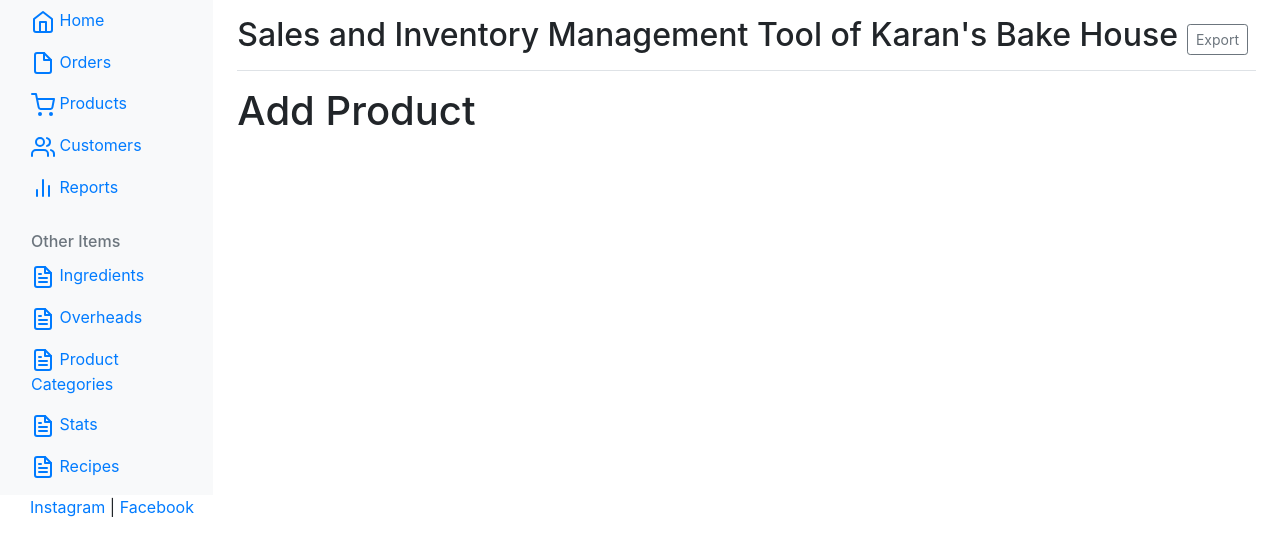
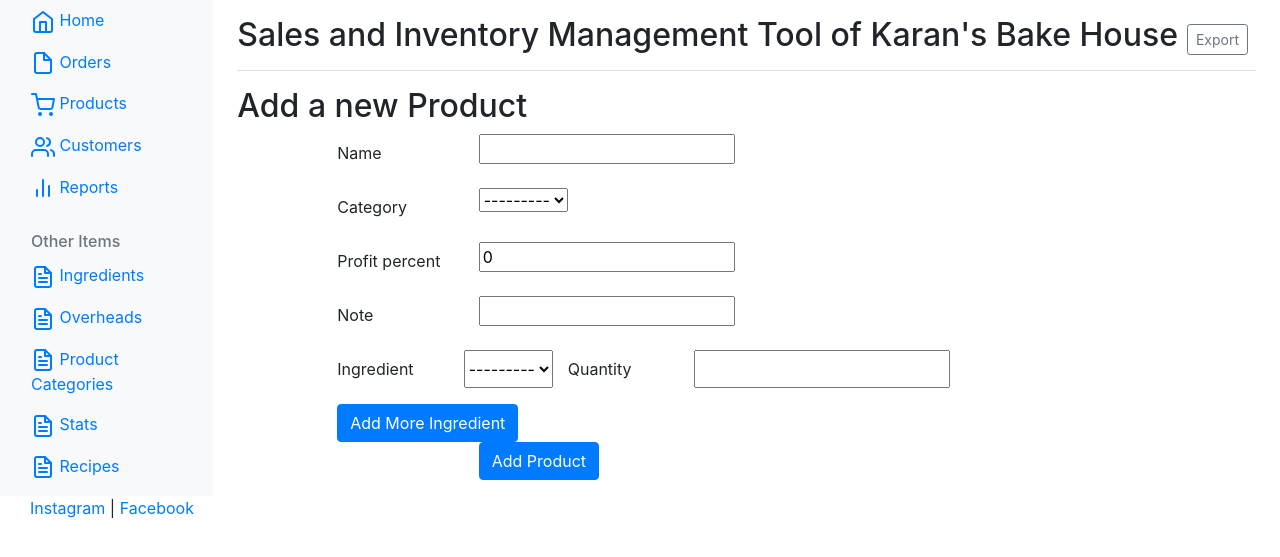
Before and after one commit to rag2180/kbh_tool, a Django app: page /add_product in a window 1280 px wide. Shown: the part 40-597 px from the top of the page. Run offline with Django 3.2, Linux system fonts and the light colour scheme; data that the repository does not hold is empty; some libraries are stand-ins or nearby versions.

Commit message:
Added delete capability

```diff
--- a/inventory/forms.py
+++ b/inventory/forms.py
@@ -11,14 +11,6 @@ class ProductForm(ModelForm):
     class Meta:
         model = Product
         fields = ['name', 'category', 'profit_percent', 'note']
-
-
-class ProductIngredientForm(ModelForm):
-    # prefix = 'productingredient'
-
-    class Meta:
-        model = ProductIngredient
-        fields = ['ingredient', 'quantity']
 
 
 class IngredientForm(ModelForm):
@@ -35,12 +27,27 @@ class CategoryForm(ModelForm):
         fields = '__all__'
 
 
+class OverheadItemForm(ModelForm):
+    class Meta:
+        model = OverheadItem
+        fields = '__all__'
+
+
+class ProductIngredientForm(ModelForm):
+    class Meta:
+        model = ProductIngredient
+        fields = ['ingredient', 'quantity']
+
+
+class ProductOverheadForm(ModelForm):
+    class Meta:
+        model = ProductOverhead
+        fields = '__all__'
+
+
 #ProductFormset = formset_factory(ProductForm, extra=1)
 
 
-
-#
-#
 # class OrderForm(ModelForm):
 #     class Meta:
 #         model = Order
@@ -54,18 +61,6 @@ class CategoryForm(ModelForm):
 #
 
 
-class OverheadItemForm(ModelForm):
-    class Meta:
-        model = OverheadItem
-        fields = '__all__'
-#
-#
-# class ProductOverheadForm(ModelForm):
-#     class Meta:
-#         model = ProductOverhead
-#         fields = '__all__'
-
-
 class CustomerForm(ModelForm):
     class Meta:
         model = Customer
--- a/inventory/models.py
+++ b/inventory/models.py
@@ -86,7 +86,7 @@ class ProductIngredient(models.Model):
     """
     product = models.ForeignKey(Product, on_delete=models.CASCADE)
     ingredient = models.ForeignKey(Ingredient, on_delete=models.CASCADE)
-    quantity = models.FloatField(help_text="quantity of unit of this ingredient in a product")
+    quantity = models.FloatField()
 
     def __str__(self):
         return self.product.name+" | "+self.ingredient.name
@@ -95,7 +95,7 @@ class ProductIngredient(models.Model):
 class ProductOverhead(models.Model):
     product = models.ForeignKey(Product, on_delete=models.CASCADE)
     overheaditem = models.ForeignKey(OverheadItem, on_delete=models.CASCADE)
-    cost = models.FloatField(help_text='Total Cost of overhead item')
+    cost = models.FloatField()
 
     def __str__(self):
         return self.product.name+" | "+self.overheaditem.name+" | "+str(self.cost)
--- a/inventory/urls.py
+++ b/inventory/urls.py
@@ -4,22 +4,29 @@ from .views import *
 urlpatterns = [
     url(r'^$', home, name="home"),
     url(r'^products', products, name="products"),
+    url(r'^add_product', add_product, name="add_product"),
+    url(r'^(?P<product_id>\d+)$', product_detail, name="product_detail"),
     url(r'^product/(?P<product_id>\d+)/edit/', edit_product, name="edit_product"),
-    url(r'^add_product', add_product, name="add_product"),
+    url(r'^product/(?P<product_id>\d+)/delete/', delete_product, name="delete_product"),
 
     url(r'^ingredients', ingredients, name="ingredients"),
     url(r'^add_ingredient', add_ingredient, name="add_ingredient"),
     url(r'^ingredient/(?P<ingredient_id>\d+)/edit/', edit_ingredient, name="edit_ingredient"),
+    url(r'^ingredient/(?P<ingredient_id>\d+)/delete/', delete_ingredient, name="delete_ingredient"),
 
     url(r'^overheads', overheads, name="overheads"),
     url(r'^add_overhead', add_overhead, name="add_overhead"),
     url(r'^overhead/(?P<overhead_id>\d+)/edit/', edit_overhead, name="edit_overhead"),
+    url(r'^overhead/(?P<overhead_id>\d+)/delete/', delete_overhead, name="delete_overhead"),
 
     url(r'^customers', customers, name="customers"),
     url(r'^add_customer', add_customer, name="add_customer"),
     url(r'^edit_customer/(?P<customer_id>\d+)/edit/', edit_customer, name="edit_customer"),
+    url(r'^delete_customer/(?P<customer_id>\d+)/delete/', delete_customer, name="delete_customer"),
+    url(r'^customer/(?P<customer_id>\d+)/', customer_detail, name="customer_detail"),
 
     url(r'^categories', categories, name="categories"),
     url(r'^add_categories', add_category, name="add_category"),
     url(r'^category/(?P<category_id>\d+)/edit/', edit_category, name="edit_category"),
+    url(r'^category/(?P<category_id>\d+)/delete/', delete_category, name="delete_category"),
     ]
--- a/inventory/views.py
+++ b/inventory/views.py
@@ -1,7 +1,8 @@
-from django.shortcuts import render, redirect, get_object_or_404, HttpResponse
-from .models import Product, Ingredient, OverheadItem, Customer, Category
-from .forms import IngredientForm, OverheadItemForm, CustomerForm, CategoryForm
+from django.shortcuts import render, redirect, get_object_or_404, HttpResponse, HttpResponseRedirect
+from .models import Product, Ingredient, OverheadItem, Customer, Category, ProductIngredient, ProductOverhead
+from .forms import IngredientForm, OverheadItemForm, CustomerForm, CategoryForm, ProductForm,ProductIngredientForm
 from datetime import datetime
+from django.forms import inlineformset_factory, modelformset_factory
 
 def home(request):
     return render(request, 'index.html', {})
@@ -38,7 +39,31 @@ def categories(request):
 
 
 def add_product(request):
-    return render(request, "add_product.html", context={})
+    if request.method == 'POST':
+        print("Post Request")
+        # # print(product_form)
+        # print(product_form.is_valid())
+        # if product_form.is_valid():
+        #     print("Form is Valid")
+        #     print(product_form.cleaned_data)
+        #     product_name = product_form.cleaned_data['name']
+        #     product_category = product_form.cleaned_data['category']
+        #     profit_percent = product_form.cleaned_data['profit_percent']
+        #     note = product_form.cleaned_data['note']
+        #     product = Product.objects.create(name=product_name, category=product_category, profit_percent=profit_percent,
+        #                                   note=note)
+        #     print(product)
+        #     redirect_path = 'add_ingredient_of_product/{}'.format(product.id)
+        #     return redirect(redirect_path, product_id=product.id)
+        # else:
+        #     product_form = ProductForm()
+        #     return render(request, 'add_product.html', {'alert': True, 'product_form': product_form})
+
+    else:
+        product_form = ProductForm()
+        ingredient_form = ProductIngredientForm()
+
+    return render(request, 'add_product.html', {'product_form': product_form, 'ingredient_form': ingredient_form})
 
 
 def edit_product(request, product_id):
@@ -179,3 +204,75 @@ def edit_overhead(request, overhead_id):
         overhead_item_form = OverheadItemForm(instance=overhead)
 
     return render(request, 'add_overhead.html', {'overhead_item_form': overhead_item_form})
+
+
+def customer_detail(request, customer_id):
+    print("Inside customer detail")
+    customer = get_object_or_404(Customer, id=customer_id)
+    # TODO: Show all past orders by this customer
+    return render(request, 'customer_detail.html', {'customer': customer})
+
+
+def product_detail(request, product_id):
+    """
+    Product Detail Page
+    :param request:
+    :param pk:
+    :return:
+    """
+    product = get_object_or_404(Product, pk=product_id)
+    all_product_ingredients = ProductIngredient.objects.filter(product=product)
+    all_product_overheads = ProductOverhead.objects.filter(product=product)
+    return render(request, 'product_detail.html', {'product': product,
+                                                               'ingredients': all_product_ingredients,
+                                                               'overheads': all_product_overheads})
+
+
+def delete_product(request, product_id):
+    product = get_object_or_404(Product, id=product_id)
+    if request.method == "POST":
+        product.delete()
+        return redirect("ingredients")
+
+    context = {"obj": product, "type": "product"}
+    return render(request, "delete_ingredient.html", context)
+
+
+def delete_customer(request, customer_id):
+    customer = get_object_or_404(Customer, id=customer_id)
+    if request.method == "POST":
+        customer.delete()
+        return redirect("customers")
+
+    context = {"obj": customer, "type": "customer"}
+    return render(request, "delete_ingredient.html", context)
+
+
+def delete_ingredient(request, ingredient_id):
+    ingredient = get_object_or_404(Ingredient, id=ingredient_id)
+    if request.method == "POST":
+        ingredient.delete()
+        return redirect("ingredients")
+
+    context = {"obj": ingredient, "type": "ingredient"}
+    return render(request, "delete_ingredient.html", context)
+
+
+def delete_overhead(request, overhead_id):
+    overhead = get_object_or_404(OverheadItem, id=overhead_id)
+    if request.method == "POST":
+        overhead.delete()
+        return redirect("overheads")
+
+    context = {"obj": overhead, "type": "overhead"}
+    return render(request, "delete_ingredient.html", context)
+
+
+def delete_category(request, category_id):
+    category = get_object_or_404(Category, id=category_id)
+    if request.method == "POST":
+        category.delete()
+        return redirect("categories")
+
+    context = {"obj": category, "type": "category"}
+    return render(request, "delete_ingredient.html", context)
--- a/templates/add_product.html
+++ b/templates/add_product.html
@@ -1,5 +1,69 @@
 {% extends 'header.html' %}
+{% block content %}
+<h2 class="product_heder">Add a new Product </h2>
 
-{% block content %}
-<h1>Add Product</h1>
+{% if alert %}
+    <script>alert("Product Already Exists! If you don't think so - Please contact Raghav!")</script>
+{% endif %}
+
+<script>
+    {#let form_count = Number($("[name=extra_field_count]").val());#}
+    {#// get extra form count so we know what index to use for the next item.#}
+    {##}
+    {#$("#add-another").click(function() {#}
+    {#    form_count ++;#}
+    {##}
+    {#    let element = $('<input type="text"/>');#}
+    {#    element.attr('name', 'extra_field_' + form_count);#}
+    {#    $("#forms").append(element);#}
+    {#    // build element and append it to our forms container#}
+    {##}
+    {#    $("[name=extra_field_count]").val(form_count);#}
+    {#    // increment form count so our view knows to populate#}
+    {#    // that many fields for validation#}
+    {##}
+
+    $(".add_ingredient").click(
+        function (e) {
+            e.preventDefault();
+            e.stopPropagation();
+            var form = $(".ingredient-form:first");
+            $(form.clone()).appendTo(".ingredient-box");
+        }
+    )
+
+</script>
+
+<div class="container col-md-10">
+    <form>
+    {% csrf_token %}
+
+      {% for field in product_form %}
+        <div class="form-group row">
+            <label for="id_{{ field.name }}" class="col-2 col-form-label">{{ field.label }}</label>
+
+            <div class="col-10">
+
+                {{ field }}
+            </div>
+        </div>
+        {% endfor %}
+    <div class="ingredient-box">
+        <div class="form-group row ingredient-form">
+            <label for="id_{{ ingredient_form.ingredient.name }}"  class="col-2 col-form-label"> {{ ingredient_form.ingredient.label }} </label> {{ ingredient_form.ingredient }}
+            <label for="id_{{ ingredient_form.quantity.name}}"  class="col-2 col-form-label"> {{ ingredient_form.quantity.label }} </label> {{ ingredient_form.quantity }}
+        </div>
+    </div>
+
+    <button class="btn btn-primary add_ingredient">Add More Ingredient</button>
+
+        <div class="form-group row">
+            <div class="offset-sm-2 col-sm-6">
+                <button type="submit" class="btn btn-primary">Add Product</button>
+            </div>
+        </div>
+    </form>
+</div>
+
+
 {% endblock %}
--- a/templates/overheads.html
+++ b/templates/overheads.html
@@ -7,11 +7,14 @@
     <a href="{% url 'add_overhead' %}" class="btn btn-primary btn-lg active" role="button" aria-pressed="true"> + Add Overhead</a>
 </div>
 <br>
+<br>
 <table class="table table-hover">
     <thead>
     <tr>
         <th>#</th>
         <th>Name</th>
+        <th>Edit Overhead</th>
+        <th>Delete</th>
     </tr>
     </thead>
     <tbody>
@@ -24,7 +27,8 @@
 {#                </a>#}
             </th>
             <td>{{ overhead.name }}</td>
-            <td><a href="{% url 'edit_overhead' overhead_id=overhead.id %}"><button type="button" class="btn btn-default"><span class="glyphicon glyphicon-pencil" aria-hidden="true"></span>Edit</button> </a> </td>
+            <td><a href="{% url 'edit_overhead' overhead_id=overhead.id %}"><button type="button" class="btn btn-default badge-dark"><span class="glyphicon glyphicon-pencil" aria-hidden="true"></span>Edit</button> </a> </td>
+            <td><a href="{% url 'delete_overhead' overhead_id=overhead.id %}"><button type="button" class="btn btn-default badge-danger"><span class="glyphicon glyphicon-pencil" aria-hidden="true"></span>Delete</button> </a> </td>
         </tr>
     {% endfor %}
 
```
Also changed, not shown: templates/categories.html (+6 -1 lines), templates/customer_detail.html (added, +16 -0 lines), templates/customers.html (+7 -4 lines), templates/delete_ingredient.html (added, +22 -0 lines), templates/ingredients.html (+6 -1 lines), templates/product_detail.html (added, +63 -0 lines), templates/products.html (+7 -4 lines).
